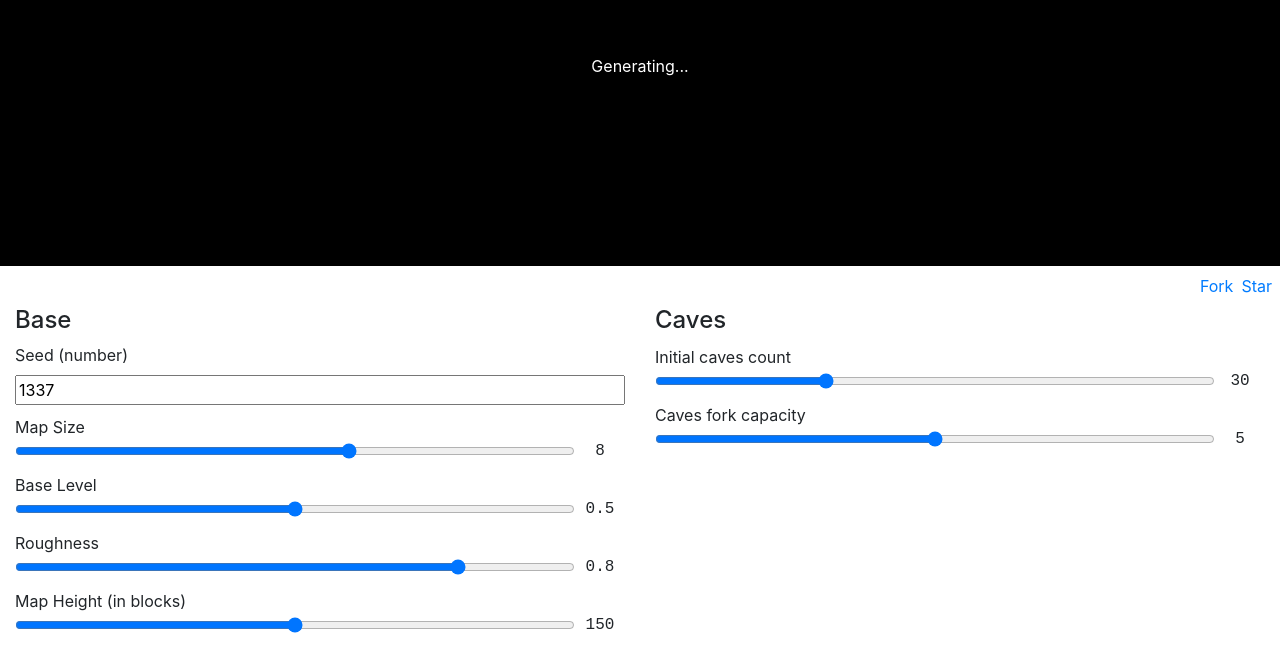
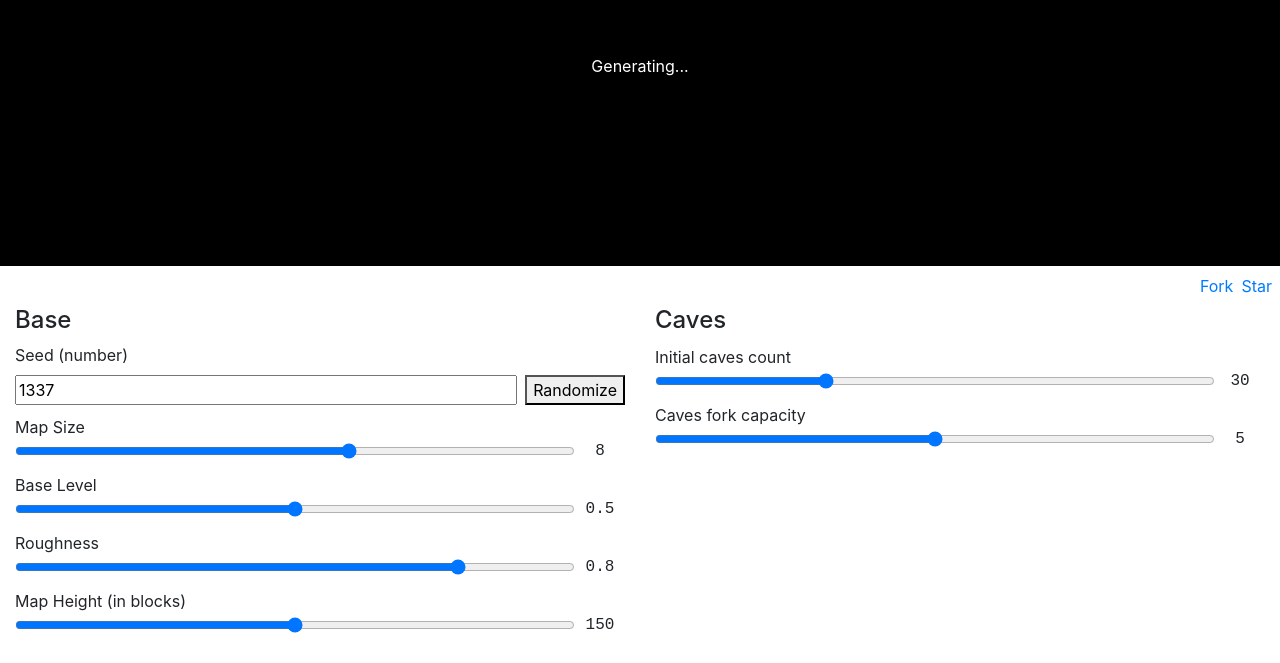
Before and after one commit to rgehan/2d-world-generator, a React (Vite) app: page / in a window 1280 px wide. Shown: the part 134-797 px from the top of the page. Built offline with nearby package versions, Linux system fonts and the light colour scheme.

Commit message:
Add 'Randomize Seed' button

```diff
--- a/src/components/App.tsx
+++ b/src/components/App.tsx
@@ -120,6 +120,11 @@ export class App extends React.Component {
     }
   }
 
+  randomizeSeed = () => {
+    const randomSeed = Math.floor(Math.random() * 10000);
+    this.handleChange('map.seed', randomSeed);
+  }
+
   render() {
     const { config, loading } = this.state;
     const { map, caves, water, trees } = config;
@@ -162,12 +167,16 @@ export class App extends React.Component {
         <div className="row">
           <div className="col-12 col-md-6 mt-4 mt-md-0">
             <h4>Base</h4>
+            <div className="d-flex flex-row align-items-end">
               <Input
                 label="Seed (number)"
                 name="map.seed"
                 value={map.seed}
                 onChange={this.handleChange}
+                className="pr-2 flex-fill"
               />
+              <button onClick={this.randomizeSeed}>Randomize</button>
+            </div>
             <Slider
               label="Map Size"
               value={map.size}
--- a/src/components/Input.tsx
+++ b/src/components/Input.tsx
@@ -1,4 +1,5 @@
 import React from 'react';
+import cx from 'classnames';
 
 import './Input.scss';
 
@@ -7,10 +8,11 @@ interface InputProps {
   label: string;
   value: number;
   onChange: Function;
+  className?: string;
 }
 
-export const Input = ({ name, label, value, onChange }: InputProps) => (
-  <div className="Input">
+export const Input = ({ name, label, value, onChange, className }: InputProps) => (
+  <div className={cx('Input', className)}>
     <label>{label}</label>
     <input
       type="text"
```
Lines whose indentation alone changed are shown as unchanged.
